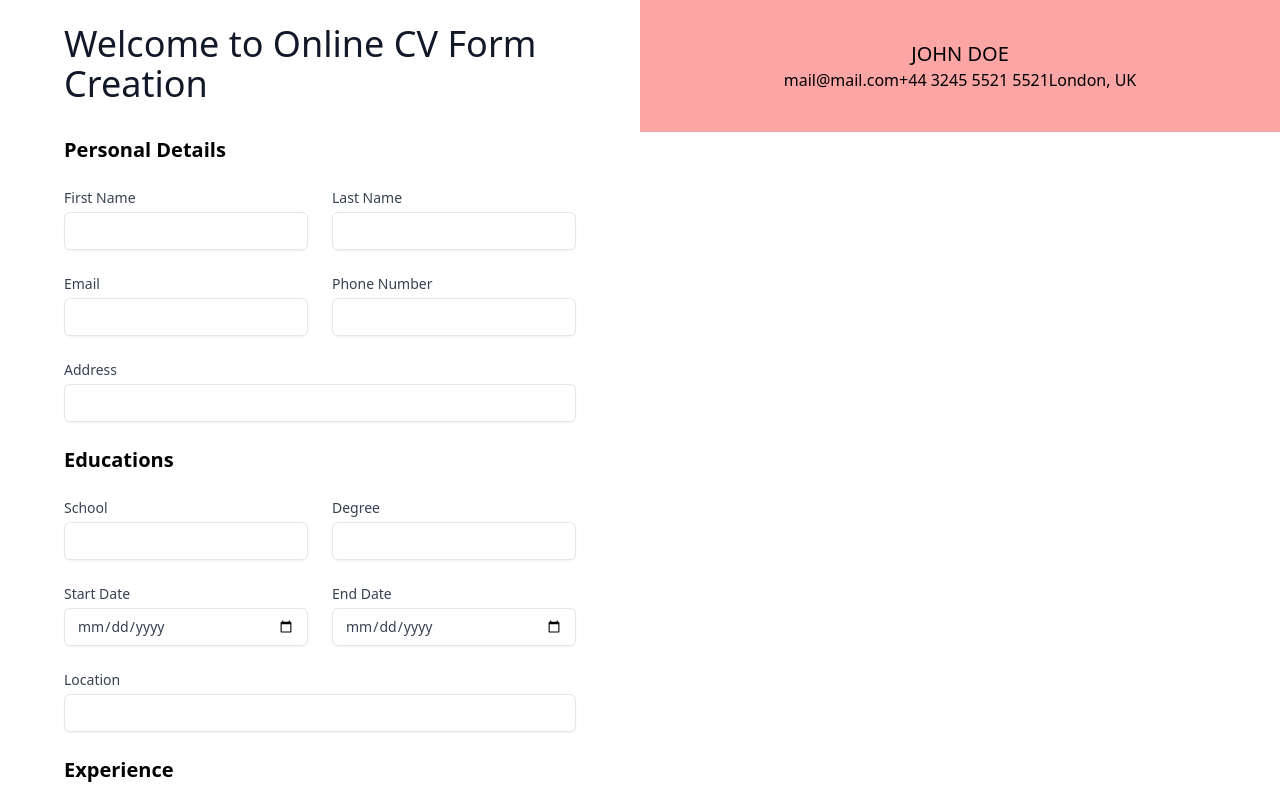
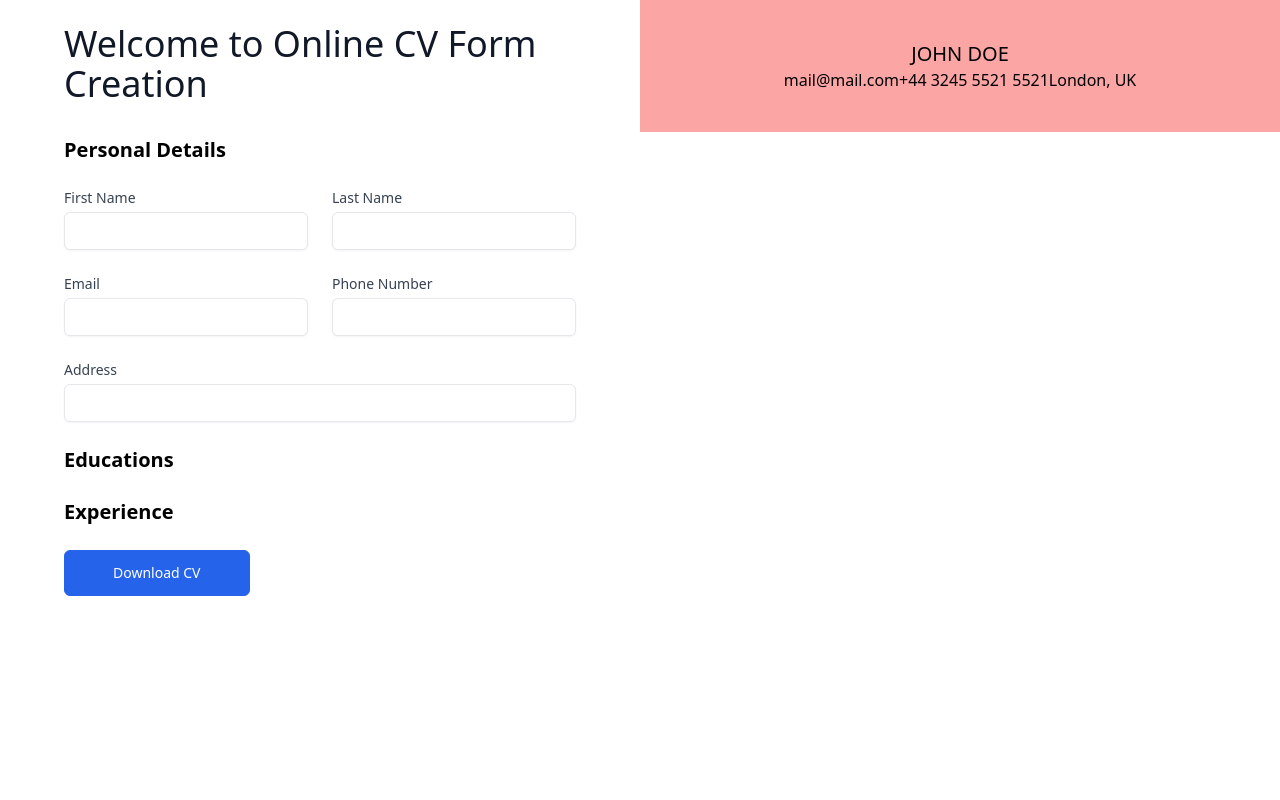
Before and after one commit to yenaingtun-dev/CV-Application, a React (Vite) app: page / in a window 1280 px wide. Shown: the top 800 px of the page. Built offline with nearby package versions, Linux system fonts and the light colour scheme.

Commit message:
updated form

```diff
--- a/src/components/Form.jsx
+++ b/src/components/Form.jsx
@@ -1,16 +1,25 @@
+import { useState } from "react";
+
 function Form() {
+    const [isPersonalActive, setIsPersonalActive] = useState(true);
+    const [isEducationActive, setIsEducationActive] = useState(false);
+    const [isExperienceActive, setIsExperienceActive] = useState(false);
     return (
         <main className="flex items-center justify-center px-8 sm:px-12 lg:col-span-7 lg:px-16 xl:col-span-6">
             <div className="max-w-xl lg:max-w-3xl">
                 <h1 className="mt-6 text-2xl text-gray-900 font-old sm:text-3xl md:text-4xl">
-                    Welcome to Online CV Form Creation
+                    Welcome to Online CV Form  Creation
                 </h1>
-
+                {/* form */}
                 <form action="#" className="grid grid-cols-6 gap-6 mt-8">
-                    <h3 className="col-span-6 text-xl font-semibold">
+                    <h3
+                        className="col-span-6 text-xl font-semibold cursor-pointer"
+                        onClick={() => setIsPersonalActive(!isPersonalActive)}
+                    >
                         Personal Details
                     </h3>
-                    {/* first name */}
+                    {isPersonalActive && (
+                        <>
                             <div className="col-span-6 sm:col-span-3">
                                 <label
                                     htmlFor="FirstName"
@@ -26,7 +35,6 @@ function Form() {
                                     className="w-full mt-1 text-sm text-gray-700 bg-white border-gray-200 rounded-md shadow-sm"
                                 />
                             </div>
-                    {/* last name */}
                             <div className="col-span-6 sm:col-span-3">
                                 <label
                                     htmlFor="LastName"
@@ -42,7 +50,6 @@ function Form() {
                                     className="w-full mt-1 text-sm text-gray-700 bg-white border-gray-200 rounded-md shadow-sm"
                                 />
                             </div>
-                    {/* email */}
                             <div className="col-span-6 sm:col-span-3">
                                 <label
                                     htmlFor="Email"
@@ -59,7 +66,6 @@ function Form() {
                                     className="w-full mt-1 text-sm text-gray-700 bg-white border-gray-200 rounded-md shadow-sm"
                                 />
                             </div>
-                    {/* phone */}
                             <div className="col-span-6 sm:col-span-3">
                                 <label
                                     htmlFor="Phone Number"
@@ -76,7 +82,6 @@ function Form() {
                                     className="w-full mt-1 text-sm text-gray-700 bg-white border-gray-200 rounded-md shadow-sm"
                                 />
                             </div>
-                    {/* address */}
                             <div className="col-span-6">
                                 <label
                                     htmlFor="Address"
@@ -92,9 +97,16 @@ function Form() {
                                     className="w-full mt-1 text-sm text-gray-700 bg-white border-gray-200 rounded-md shadow-sm"
                                 />
                             </div>
-                    <h3 className="col-span-6 text-xl font-semibold">
+                        </>
+                    )}
+                    <h3
+                        className="col-span-6 text-xl font-semibold cursor-pointer"
+                        onClick={() => setIsEducationActive(!isEducationActive)}
+                    >
                         Educations
                     </h3>
+                    {isEducationActive && (
+                        <>
                             {/* school */}
                             <div className="col-span-6 sm:col-span-3">
                                 <label
@@ -177,9 +189,18 @@ function Form() {
                                     className="w-full mt-1 text-sm text-gray-700 bg-white border-gray-200 rounded-md shadow-sm"
                                 />
                             </div>
-                    <h3 className="col-span-6 text-xl font-semibold">
+                        </>
+                    )}
+                    <h3
+                        className="col-span-6 text-xl font-semibold cursor-pointer"
+                        onClick={() =>
+                            setIsExperienceActive(!isExperienceActive)
+                        }
+                    >
                         Experience
                     </h3>
+                    {isExperienceActive && (
+                        <>
                             {/* company name */}
                             <div className="col-span-6 sm:col-span-3">
                                 <label
@@ -278,6 +299,8 @@ function Form() {
                                     className="w-full mt-1 text-sm text-gray-700 bg-white border-gray-200 rounded-md shadow-sm"
                                 />
                             </div>
+                        </>
+                    )}
                     {/* download button */}
                     <div className="col-span-6 sm:flex sm:items-center sm:gap-4">
                         <button className="inline-block px-12 py-3 text-sm font-medium text-white transition bg-blue-600 border border-blue-600 rounded-md shrink-0 hover:bg-transparent hover:text-blue-600 focus:outline-none focus:ring active:text-blue-500">
```
Lines whose indentation alone changed are shown as unchanged.
